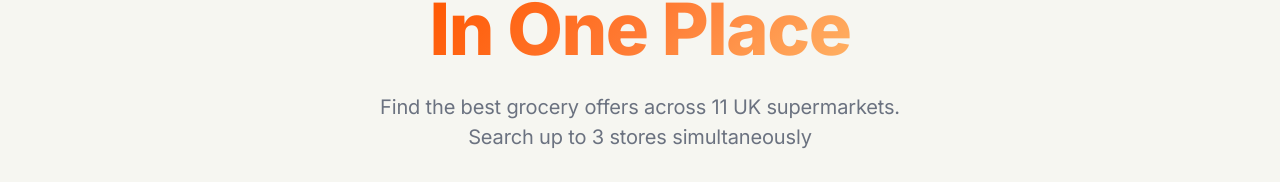
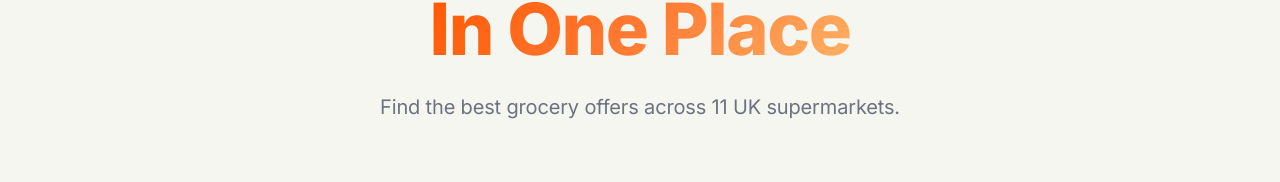
Before and after one commit to AlexanderBell-gh/Sift, a React (Vite) app: page /search in a window 1280 px wide. Shown: the part 212-394 px from the top of the page. Built offline with nearby package versions, Linux system fonts and the light colour scheme; no server answers.

Commit message:
Adjusted info under the main header in SearchPage.tsx

```diff
--- a/src/components/SearchPage.tsx
+++ b/src/components/SearchPage.tsx
@@ -130,7 +130,7 @@ export default function SearchPage() {
           <section className="hero">
             <div className="container">
               <h1>Explore and Track Offers <br /><span className="text-gradient">In One Place</span><br /></h1>
-              <p>Find the best grocery offers across 11 UK supermarkets.<br /> Search up to 3 stores simultaneously</p>
+              <p>Find the best grocery offers across 11 UK supermarkets.</p>
 
               <div className="store-chips-wrapper">
                 <StoreSelect
```
